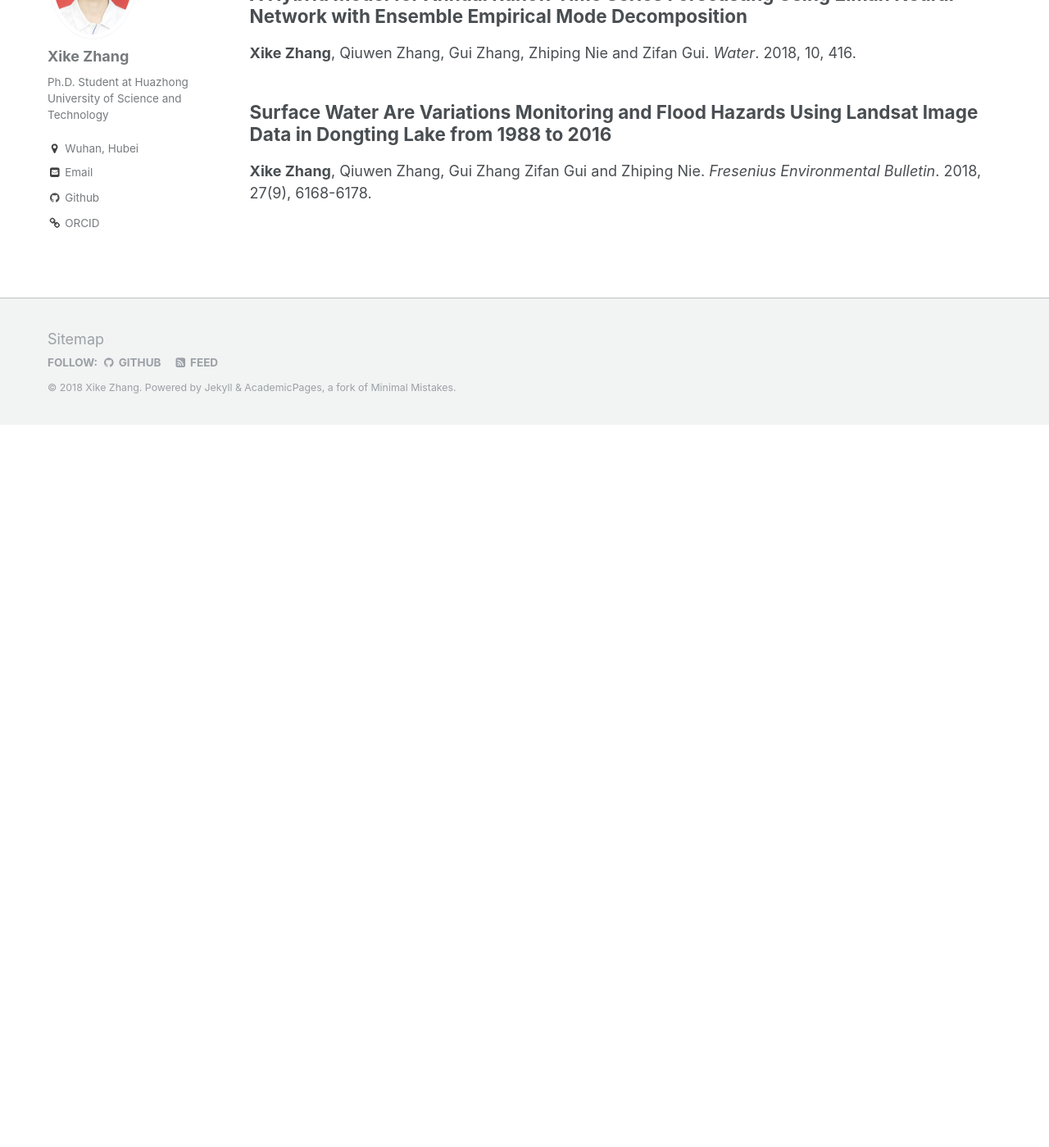
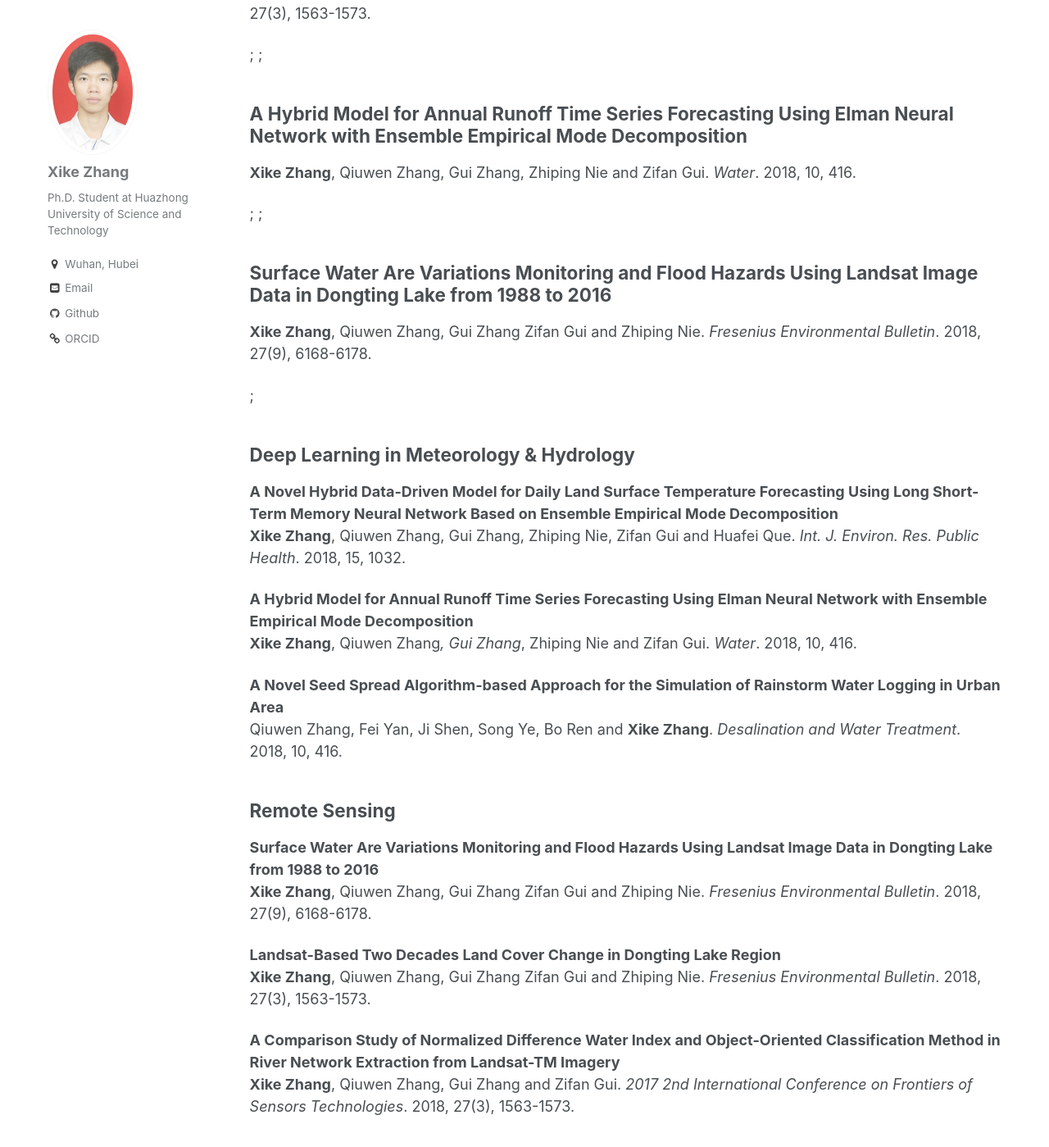
Before and after one commit to kokocheung/XikeZhang.github.io, a Jekyll site: the page built from _pages/publications.md, in a window 1280 px wide and 1400 px high, scrolled down 582 px. Shown: the whole window at 82% size. Built offline with Jekyll 4.4.1, drawn with Linux system fonts in a browser that asks for light colours; before the commit the page ends 1100 px from its top, so only the background shows below that.

Commit message:
Update publications.md

```diff
--- a/_pages/publications.md
+++ b/_pages/publications.md
@@ -11,6 +11,26 @@ author_profile: true
 
 {% include base_path %}
 
-{% for post in site.publications reversed %}
-  {% include archive-single.html %}
-{% endfor %}
+;{% for post in site.publications reversed %}
+;  {% include archive-single.html %}
+;{% endfor %}
+
+## Deep Learning in Meteorology & Hydrology
+<b>[A Novel Hybrid Data-Driven Model for Daily Land Surface Temperature Forecasting Using Long Short-Term Memory Neural Network Based on Ensemble Empirical Mode Decomposition](https://kokocheung.github.io/mysite/publications/ijerph-15-01032-v2)</b><br>
+<b>Xike Zhang</b>, Qiuwen Zhang, Gui Zhang, Zhiping Nie, Zifan Gui and Huafei Que. <i>Int. J. Environ. Res. Public Health</i>. 2018, 15, 1032.
+
+<b>[A Hybrid Model for Annual Runoff Time Series Forecasting Using Elman Neural Network with Ensemble Empirical Mode Decomposition](https://kokocheung.github.io/mysite/publications/water-10-00416)</b><br>
+<b>Xike Zhang</b>,  Qiuwen Zhang*, Gui Zhang*, Zhiping Nie and Zifan Gui. <i>Water</i>. 2018, 10, 416.
+
+<b>[A Novel Seed Spread Algorithm-based Approach for the Simulation of Rainstorm Water Logging in Urban Area](https://kokocheung.github.io/mysite/publications/dwt_10)</b><br>
+Qiuwen Zhang, Fei Yan, Ji Shen, Song Ye, Bo Ren and <b>Xike Zhang</b>. <i>Desalination and Water Treatment</i>. 2018, 10, 416.
+
+## Remote Sensing
+<b>[Surface Water Are Variations Monitoring and Flood Hazards Using Landsat Image Data in Dongting Lake from 1988 to 2016](https://kokocheung.github.io/mysite/publications/FEB_18_00628)</b><br>
+<b>Xike Zhang</b>, Qiuwen Zhang, Gui Zhang Zifan Gui and Zhiping Nie. <i>Fresenius Environmental Bulletin</i>. 2018, 27(9), 6168-6178.
+
+<b>[Landsat-Based Two Decades Land Cover Change in Dongting Lake Region](https://kokocheung.github.io/mysite/publications/FBE_17_01242)</b><br>
+<b>Xike Zhang</b>, Qiuwen Zhang, Gui Zhang Zifan Gui and Zhiping Nie. <i>Fresenius Environmental Bulletin</i>. 2018, 27(3), 1563-1573.
+
+<b>[A Comparison Study of Normalized Difference Water Index and Object-Oriented Classification Method in River Network Extraction from Landsat-TM Imagery](https://kokocheung.github.io/mysite/publications/QS178_IEEEXplore)</b><br>
+<b>Xike Zhang</b>, Qiuwen Zhang, Gui Zhang and Zifan Gui. <i>2017 2nd International Conference on Frontiers of Sensors Technologies</i>. 2018, 27(3), 1563-1573.
```
